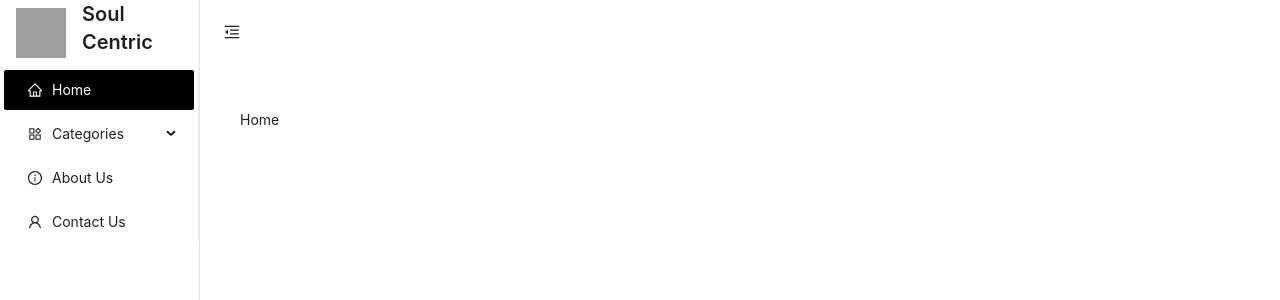
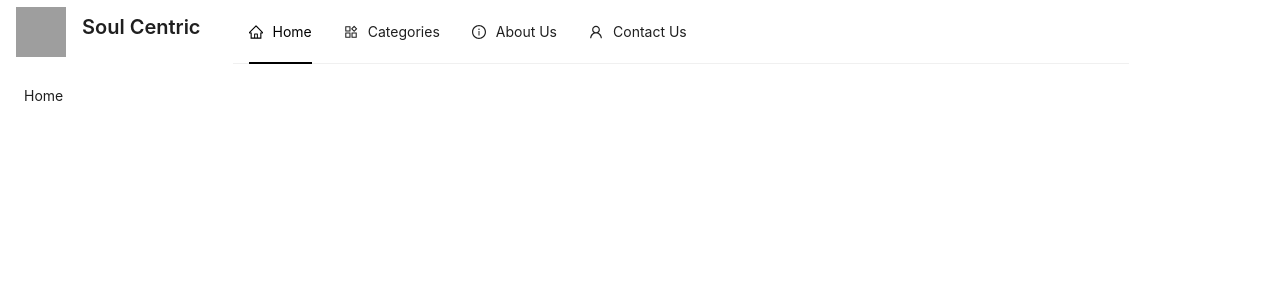
Before and after one commit to reniz-shah/Soul-Centric, a React (Vite) app: page / in a window 1280 px wide. Shown: the top 300 px of the page. Built offline with nearby package versions, Linux system fonts and the light colour scheme; grey boxes are pictures that could not be loaded.

Commit message:
change menu to horizontal

```diff
--- a/src/Data/theme.ts
+++ b/src/Data/theme.ts
@@ -9,13 +9,6 @@ export const theme = {
         Layout: {
             headerBg: '#FFFFFF',
             bodyBg: '#FFFFFF',
-            siderBg: "#FFFFFF",
-        },
-        Menu: {
-            itemHoverBg: "#777673",
-            itemHoverColor: "#FFFFFF",
-            itemSelectedBg: "#000000",
-            itemSelectedColor: "#FFFFFF",
         }
     },
 }
--- a/src/Pages/App/App.css
+++ b/src/Pages/App/App.css
@@ -1,20 +1,16 @@
 .Layout {
     height: 100vh;
+    width: 100vw;
     margin: 0;
     padding: 0;
     overflow: hidden;
-}
-
-.Sider {
-    overflow: auto;
-    border-right: 0.1px solid #e6e5e5;
 }
 
 .Header {
     padding: 0;
     display: flex;
     align-items: center;
-    gap: 4rem;
+    gap: 2rem;
 }
 
 .logo-container {
@@ -29,32 +25,12 @@
     margin-left: 1rem;
 }
 
-.LogoTitle {
-    position: relative;
-    animation: animateleft 0.4s
-}
-
-@keyframes animateleft {
-    from {
-        left: -150px;
-        opacity: 0
-    }
-
-    to {
-        left: 0;
-        opacity: 1
-    }
-}
 
 .Content {
-    margin: 24px 16px;
     padding: 24px;
-    min-height: 280;
-    border-radius: 10px;
     overflow: auto;
 }
 
-.ant-menu-submenu-selected>.ant-menu-submenu-title {
-    background-color: black;
-    color: white;
+.Menu{
+    width: 70vw;
 }
--- a/src/Pages/App/App.tsx
+++ b/src/Pages/App/App.tsx
@@ -1,14 +1,12 @@
 import Home from "../Home/Home";
 import { useEffect, useState } from 'react';
 import {
-  MenuFoldOutlined,
-  MenuUnfoldOutlined,
   ProductOutlined,
   UserOutlined,
   InfoCircleOutlined,
   HomeOutlined
 } from '@ant-design/icons';
-import { Alert, Button, Layout, Menu, Spin, Typography } from 'antd';
+import { Alert, Layout, Menu, Spin, Typography } from 'antd';
 import type { MenuProps } from 'antd';
 import AboutUs from "../AboutUs/AboutUs";
 import ContactUs from "../ContactUs/ContactUs";
@@ -16,18 +14,19 @@ import './App.css';
 import categoriesData from '../../Data/categories.json';
 import { Category } from "../Categories/Categories.interface";
 import ProductsCategory from "../Categories/Categories";
+import useWindowDimensions from "../../hooks/useWindowDimensions";
 const { Title } = Typography;
 
-const { Header, Sider, Content } = Layout;
+const { Header, Content } = Layout;
 
 
 function App() {
-  const [collapsed, setCollapsed] = useState(false);
   const [categories, setCategories] = useState<Category[]>([]);
   const [selectedCategory, setSelectedCategory] = useState<Category>(categories[0]);
   const [loading, setLoading] = useState<boolean>(true);
   const [error, setError] = useState<string | null>(null);
   const [selectedItem, setSelectedItem] = useState('4');
+  const { width } = useWindowDimensions();
 
   useEffect(() => {
     setLoading(true);
@@ -84,38 +83,20 @@ function App() {
   return (
     <>
       <Layout className={'Layout'}>
-        <Sider className="Sider" trigger={null} collapsible collapsed={collapsed}>
+        <Header className="Header">
           <div className="logo-container">
-
             <img className="Logo" src="https://raw.githubusercontent.com/reniz-shah/Soul-Centric/main/src/assets/logo.png" alt="" />
-            {
-              collapsed ? null :
-                <Title className="LogoTitle" level={4}>Soul Centric</Title>
-
-            }
+            {width > 650 ?
+              (<Title onClick={() => setSelectedItem('4')} className="LogoTitle" level={4}>Soul Centric</Title>)
+              : null}
           </div>
-
-
           <Menu
-            mode="inline"
+            className="Menu"
+            mode="horizontal"
             defaultSelectedKeys={['4']}
+            selectedKeys={[selectedItem]}
             items={items}
           />
-        </Sider>
-        <Layout>
-          <Header className="Header">
-            <Button
-              className="MenuButton"
-              type="text"
-              icon={collapsed ? <MenuUnfoldOutlined /> : <MenuFoldOutlined />}
-              onClick={() => setCollapsed(!collapsed)}
-              style={{
-                fontSize: '16px',
-                width: 64,
-                height: 64,
-              }}
-            />
-
         </Header>
         <Content className="Content">
           {selectedItem === '4' ? <Home /> : null}
@@ -124,7 +105,6 @@ function App() {
           {selectedItem === '3' ? <ContactUs /> : null}
         </Content>
       </Layout>
-      </Layout>
     </>
   )
 }
--- /dev/null
+++ b/src/hooks/useWindowDimensions.ts
@@ -0,0 +1,30 @@
+import { useState, useEffect } from 'react';
+
+export default function useWindowDimensions() {
+
+  const hasWindow = typeof window !== 'undefined';
+
+  function getWindowDimensions() {
+    const width = window.innerWidth
+    const height = window.innerHeight
+    return {
+      width,
+      height,
+    };
+  }
+
+  const [windowDimensions, setWindowDimensions] = useState(getWindowDimensions());
+
+  useEffect(() => {
+    if (hasWindow) {
+      function handleResize() {
+        setWindowDimensions(getWindowDimensions());
+      }
+
+      window.addEventListener('resize', handleResize);
+      return () => window.removeEventListener('resize', handleResize);
+    }
+  }, [hasWindow]);
+
+  return windowDimensions;
+}
```
Lines whose indentation alone changed are shown as unchanged.
